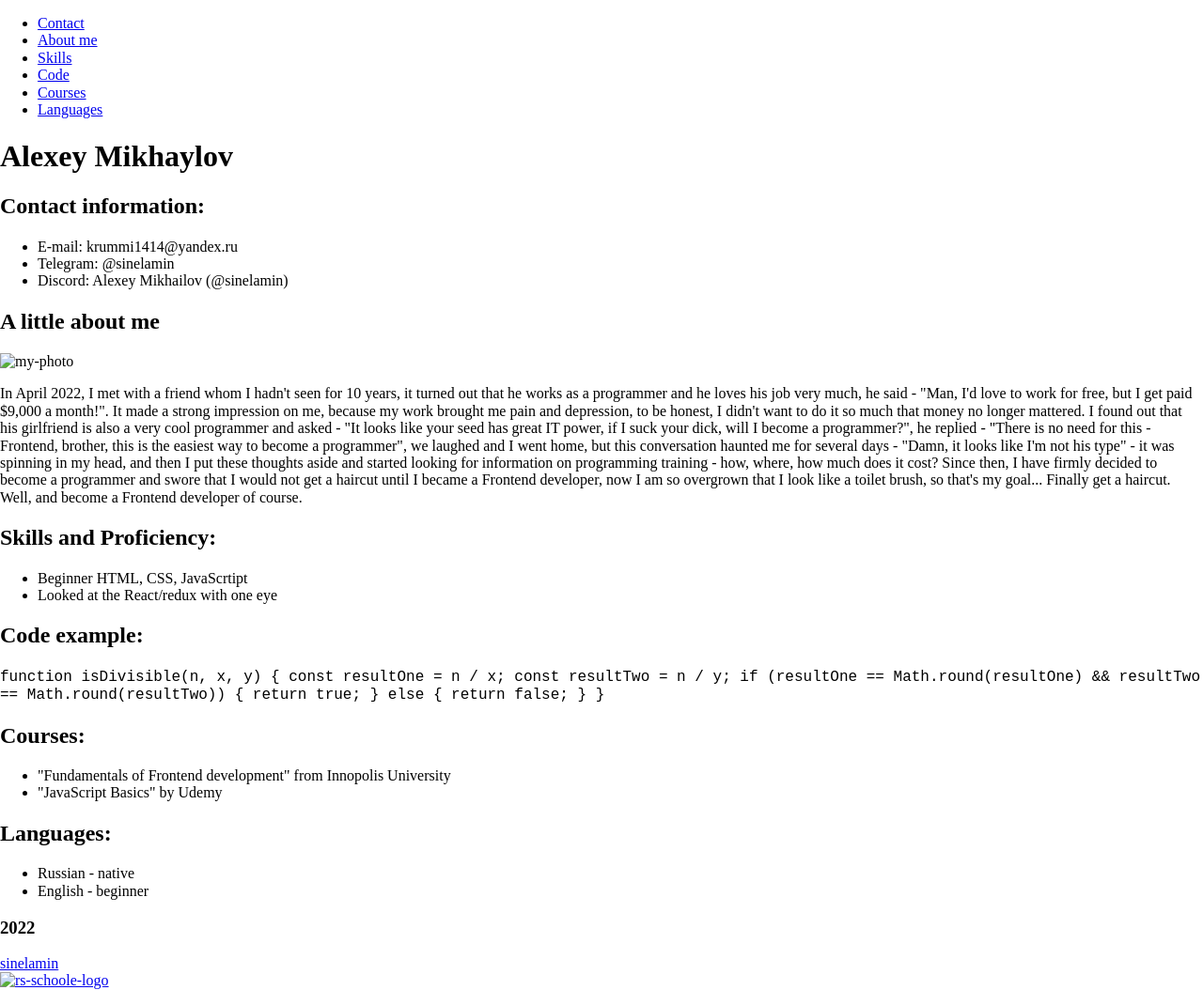
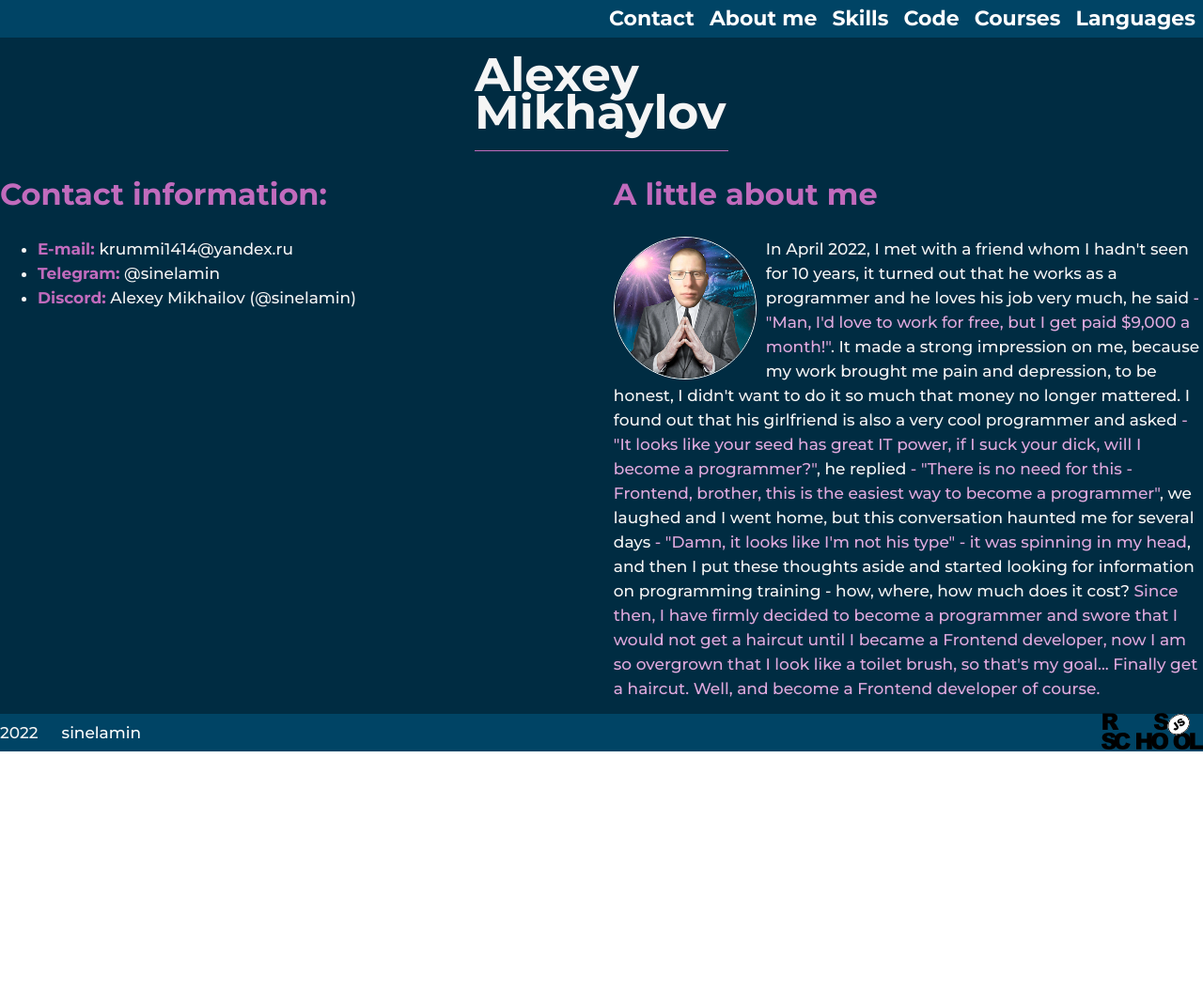
Before and after one commit to sinelamin/rsschool-cv, a plain HTML site: page index.html in a window 1280 px wide. Shown: the whole page at 94% size. After the commit the page ends 802 px from the top, so only its background shows below. Drawn offline with Linux system fonts and the light colour scheme; the site is published under a folder, as on GitHub Pages, so addresses that start at the root find nothing.

Commit message:
fix: correct paths - local style and img

```diff
--- a/index.html
+++ b/index.html
@@ -5,9 +5,9 @@
 	<meta http-equiv="X-UA-Compatible" content="IE=edge">
 	<meta name="viewport" content="width=device-width, initial-scale=1.0">
 	<title>cv</title>
-	<link rel="stylesheet" href="normalize.css">
-	<link rel="stylesheet" href="/style.css">
-	<link rel="icon" href="/assets/img/favicon_rs.ico">
+	<link rel="stylesheet" href="./normalize.css">
+	<link rel="stylesheet" href="./style.css">
+	<link rel="icon" href="./assets/img/favicon_rs.ico">
 	<link rel="preconnect" href="https://fonts.googleapis.com"><link rel="preconnect" href="https://fonts.gstatic.com" crossorigin><link href="https://fonts.googleapis.com/css2?family=Montserrat:wght@500;700&display=swap" rel="stylesheet">
 </head>
 <body>
@@ -44,7 +44,7 @@
 
 				<section class="about-me section" id="about-me">
 					<h2 class="about-me__title">A little about me</h2>
-					<img src="/assets/img/photo.png" alt="my-photo" class="my-photo">
+					<img src="./assets/img/photo.png" alt="my-photo" class="my-photo">
 					<p class="about-me__discription">
 						In April 2022, I met with a friend whom I hadn't seen for 10 years, it turned out that he works as a programmer and he loves his job very much, he said <span class="description-span">- "Man, I'd love to work for free, but I get paid $9,000 a month!"</span>. It made a strong impression on me, because my work brought me pain and depression, to be honest, I didn't want to do it so much that money no longer mattered. I found out that his girlfriend is also a very cool programmer and asked <span class="description-span">- "It looks like your seed has great IT power, if I suck your dick, will I become a programmer?"</span>, he replied <span class="description-span">- "There is no need for this - Frontend, brother, this is the easiest way to become a programmer"</span>, we laughed and I went home, but this conversation haunted me for several days <span class="description-span">- "Damn, it looks like I'm not his type" - it was spinning in my head</span>, and then I put these thoughts aside and started looking for information on programming training - how, where, how much does it cost?<span class="description-span"> Since then, I have firmly decided to become a programmer and swore that I would not get a haircut until I became a Frontend developer, now I am so overgrown that I look like a toilet brush, so that's my goal... Finally get a haircut. Well, and become a Frontend developer of course.</span>
 					</p>
@@ -101,7 +101,7 @@
 					<a href="https://github.com/sinelamin" class="github" target="_blank">sinelamin</a>
 				</div>
 				<a href="https://rs.school/js/" target="_blank">
-					<img src="/assets/img/rs_school_js.svg" alt="rs-schoole-logo" class="logo-rs">
+					<img src="./assets/img/rs_school_js.svg" alt="rs-schoole-logo" class="logo-rs">
 				</a>
 			</div>
 		</div>
```
